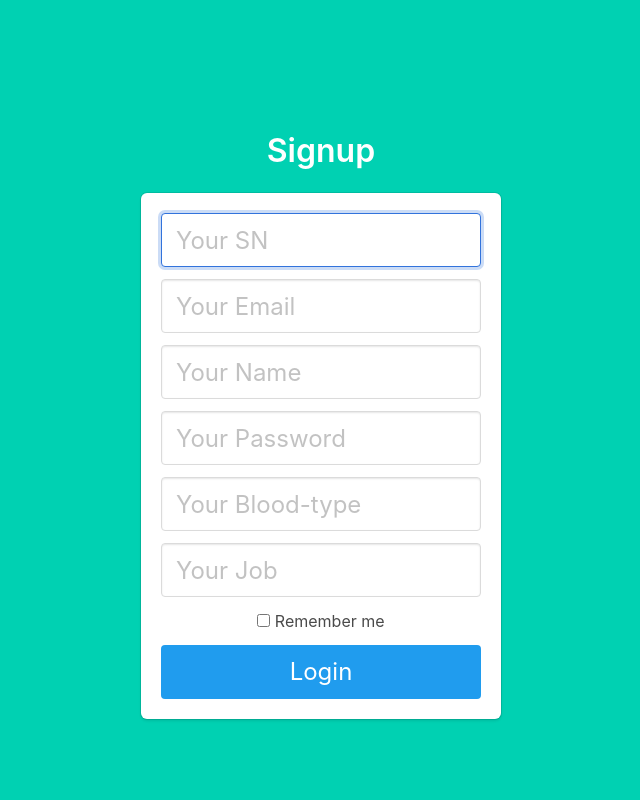
After one commit to group9-exceed2021/Cyber-Ware, a Flask app: page /signup in a window 1280 px wide. The commit adds this page. Shown: the whole page, without its empty margins (319-959 px from the left). Run offline with Flask 2, Linux system fonts and the light colour scheme; some libraries are stand-ins or nearby versions.

Commit message:
add path and route to auth

```diff
--- a/main.py
+++ b/main.py
@@ -1,3 +1,4 @@
+import re
 from flask import Flask, request
 from flask_pymongo import PyMongo
 from werkzeug.security import generate_password_hash, check_password_hash
@@ -8,32 +9,70 @@ import math
 
 app = Flask(__name__)
 app.config['MONGO_URI'] = 'mongodb://exceed_group09:fvgwpw72@158.108.182.0:2255/exceed_group09'
+app.config['SECRET_KEY'] = 'secret-key-goes-here'
+app.config['SQLALCHEMY_TRACK_MODIFICATIONS'] = True
 mongo = PyMongo(app)
 myTemp = mongo.db.temp
 myUser = mongo.db.user
+mySn = mongo.db.serial_number
 
 @app.route('/')
 def index():
     return render_template('index.html')
 
+@app.route('/login')
+def login():
+    return render_template('login.html')
+
+
+@app.route('/login_post', methods=['POST'])
+def login_post():
+    email = request.form.get('email')
+    password = request.form.get('password')
+
+    flit = {'email' : email}
+    data = myUser.find_one(flit)
+    if not data:
+        flash('Please check your login details and try again.')
+        return redirect(url_for('login'))
+    if not check_password_hash(data["password"],password):
+        flash("Wrong password!!!!!!")
+        return redirect(url_for('login'))
+    sn = data["sn"]
+    return redirect(url_for("info", sn=sn))
+
+
+@app.route('/info')
+def info():
+    sn = request.args.get('sn')
+    flit = {'sn' : sn}
+    data = myUser.find_one(flit)
+    data_temp = myTemp.find_one(flit)
+    return render_template('info.html', sn=sn, data=data, data_temp=data_temp)
+
+
 @app.route('/graph')
 def graph():
     return render_template('graph.html', name='nameeee')
+
 
 @app.route('/new_temp', methods=['POST'])
 def new_temp():
     data2 = request.json
     sn = data2['sn']
     temp = data2['temp']
+
     h = datetime.datetime.now().hour
+
     data = myTemp.find_one({'sn': sn})
+
     data['daily_temp'].append({"temp": temp, "hour": h})
     myTemp.replace_one(
         myTemp.find_one({'sn': sn}),
         data
     )
     return {"result": "add new temp done"}
-    # data ขึ้น mongo
+
 
 @app.route('/convert_avg', methods=["POST"])
 def convert_avg():
@@ -41,16 +80,17 @@ def convert_avg():
     sn = data['sn']
     all_temp = 0
     all_hr = 0
+
     daily = myTemp.find_one({'sn': sn})
     d = datetime.datetime.now().day
     m = datetime.datetime.now().month
     tim = str(d)+"-"+str(m)
-    # print(daily_temp)
-    # return "daily_temp"
+
     for ele in daily['daily_temp']:
         all_temp += ele['temp']
         all_hr += 1
-    avg = all_temp/all_hr
+
+    avg = 0 if all_hr==0 else all_temp/all_hr
     daily['daily_avg'].append({"temp_avg": avg, "day_month": tim})
     daily['daily_temp'] = []
     myTemp.replace_one(
@@ -59,9 +99,6 @@ def convert_avg():
     )
     return {"all_temp": all_temp, "all_hr": all_hr, "avg": avg}
 
-@app.route('/signup')
-def signup():
-    return render_template('signup.html')
 
 @app.route('/test', methods=['GET'])
 def test():
@@ -74,34 +111,55 @@ def test():
     myUser.insert_one(data)
     return {"data": "done add test"}
 
+
+@app.route('/signup')
+def signup():
+    return render_template('signup.html')
+
+
 @app.route('/signup_post', methods=['POST'])
 def signup_post():
     sn = request.form.get('sn')
     email = request.form.get('email')
     name = request.form.get('name')
     password = request.form.get('password')
+    blood_type = request.form.get('blood-type')
+    job = request.form.get('job')
 
-    # if sn not in db:
-    #     flash('No sn')
-    #     return redirect(url_for('signup'))
+    dataSN = mySn.find_one({'sn': sn})
 
-    # if sn already exist:
-    #     flash('Email address already exists')
-    #     return redirect(url_for('signup'))
+    if not dataSN:
+        flash('This serial number is not exist!')
+        return redirect(url_for('signup'))
+    if dataSN['signed_up']:
+        flash('This serial number is already signed up!')
+        return redirect(url_for('login'))
 
-    # if sn not in db:
-    #     return redirect(url_for('signup'))
+    dataEmail = myUser.find_one({'email' : email})
+
+    if dataEmail:
+        flash('This email is already signed up!')
+        return redirect(url_for('sign_up'))
 
     data = {
         "sn": sn,
         "email": email,
         "name": name,
-        "password": generate_password_hash(password, method='sha256')
+        "password": generate_password_hash(password, method='sha256'),
+        "blood_type": blood_type,
+        "job": job
     }
 
     myUser.insert_one(data)
 
+    return redirect(url_for('login'))
 
+@app.route('/get_temp', methods=['GET'])
+def get_temp():
+    data = request.json
+    sn = data['sn']
+    temp = myTemp.find_one({'sn': sn})
+    return temp
 
 if __name__ == "__main__":
     app.run(host='0.0.0.0', port='3000', debug=True)
--- /dev/null
+++ b/templates/base.html
@@ -0,0 +1,35 @@
+<!DOCTYPE html>
+<html>
+
+<head>
+    <meta charset="utf-8">
+    <meta http-equiv="X-UA-Compatible" content="IE=edge">
+    <meta name="viewport" content="width=device-width, initial-scale=1">
+    <title>Flask Auth Example</title>
+    <link rel="stylesheet" href="https://cdnjs.cloudflare.com/ajax/libs/bulma/0.7.2/css/bulma.min.css" />
+</head>
+
+<body>
+    <section class="hero is-primary is-fullheight">
+
+        <div class="hero-head">
+            <nav class="navbar">
+                <div class="container">
+
+                    <div id="navbarMenuHeroA" class="navbar-menu">
+
+                    </div>
+                </div>
+            </nav>
+        </div>
+
+        <div class="hero-body">
+            <div class="container has-text-centered">
+               {% block content %}
+               {% endblock %}
+            </div>
+        </div>
+    </section>
+</body>
+
+</html>
--- a/templates/index.html
+++ b/templates/index.html
@@ -8,6 +8,6 @@
 </head>
 <body>
     <h1>INDEX</h1>
-    <a href="{{url_for('main.graph')}}">graph</a>
+    <a href="{{url_for('graph')}}">graph</a>
 </body>
 </html>
--- /dev/null
+++ b/templates/signup.html
@@ -0,0 +1,63 @@
+{% extends "base.html" %}
+
+{% block content %}
+<div class="column is-4 is-offset-4">
+    <h3 class="title">Signup</h3>
+    <div class="box">
+        {% with messages = get_flashed_messages() %}
+        {% if messages %}
+            <div class="notification is-danger">
+                {{ messages[0] }}
+            </div>
+        {% endif %}
+        {% endwith %}
+        <!-- <form method="POST" action="/login"> -->
+        <form method="POST" action="/signup_post">
+
+            <div class="field">
+                <div class="control">
+                    <input class="input is-large" type="sn" name="sn" placeholder="Your SN" autofocus="">
+                </div>
+            </div>
+
+            <div class="field">
+                <div class="control">
+                    <input class="input is-large" type="email" name="email" placeholder="Your Email" autofocus="">
+                </div>
+            </div>
+
+            <div class="field">
+                <div class="control">
+                    <input class="input is-large" type="name" name="name" placeholder="Your Name" autofocus="">
+                </div>
+            </div>
+
+            <div class="field">
+                <div class="control">
+                    <input class="input is-large" type="password" name="password" placeholder="Your Password">
+                </div>
+            </div>
+
+            <div class="field">
+                <div class="control">
+                    <input class="input is-large" type="blood-type" name="blood-type" placeholder="Your Blood-type" autofocus="">
+                </div>
+            </div>
+
+            <div class="field">
+                <div class="control">
+                    <input class="input is-large" type="job" name="job" placeholder="Your Job" autofocus="">
+                </div>
+            </div>
+
+            <div class="field">
+                <label class="checkbox">
+                    <input type="checkbox">
+                    Remember me
+                </label>
+            </div>
+            <button class="button is-block is-info is-large is-fullwidth">Login</button>
+        </form>
+    </div>
+</div>
+{% endblock %}
```
Also changed, not shown: templates/info.html (added, +7 -0 lines), templates/login.html (added, +39 -0 lines).
